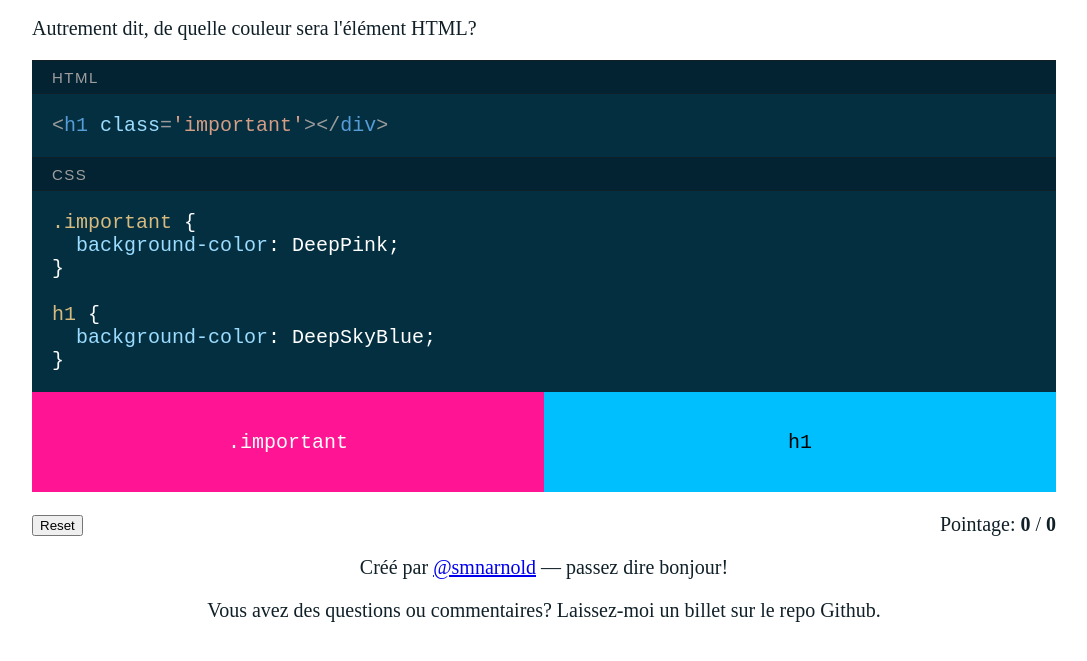
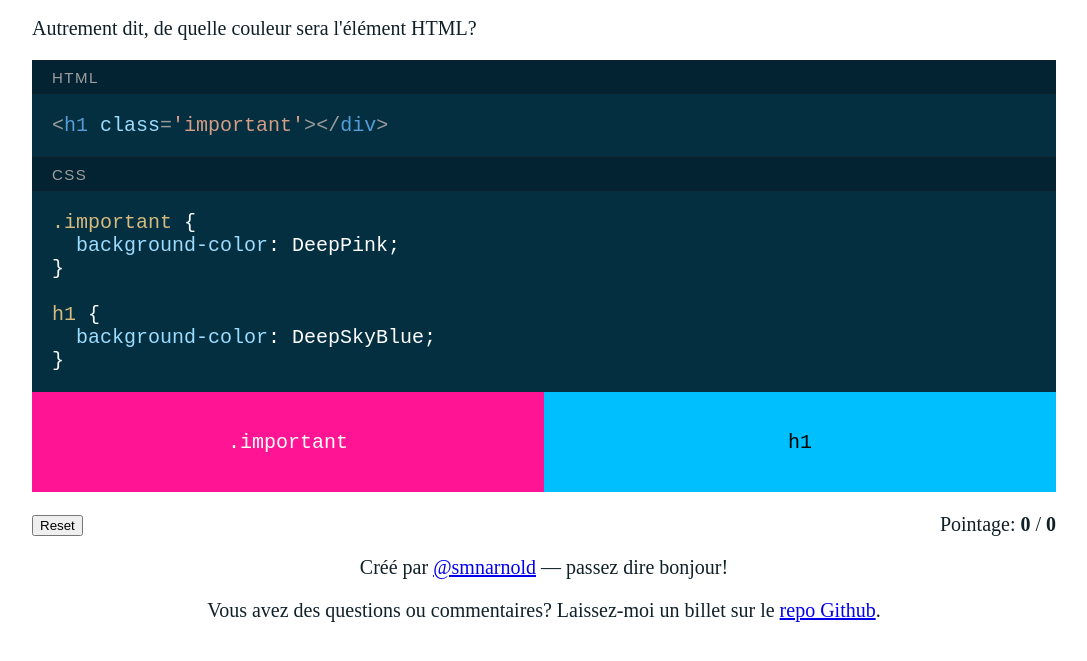
Before and after one commit to rik-rosseel/css-specificity, a website built with Vite: page index.html in a window 1280 px wide. Shown: the part 31-692 px from the top of the page, without its empty margins (96-1183 px from the left). Built offline with nearby package versions, Linux system fonts and the light colour scheme.

Commit message:
update repo url

```diff
--- a/index.html
+++ b/index.html
@@ -42,7 +42,7 @@
 
         <div class="footer__credits">
           <p>Créé par <a href="https://twitter.com/smnarnold" target="_blank">@smnarnold</a> — passez dire bonjour!</p>
-          <p>Vous avez des questions ou commentaires? Laissez-moi un billet sur le repo Github.</p>
+          <p>Vous avez des questions ou commentaires? Laissez-moi un billet sur le <a href="https://github.com/smnarnold/css-specificity">repo Github</a>.</p>
         </div>
       </footer>
 
```
